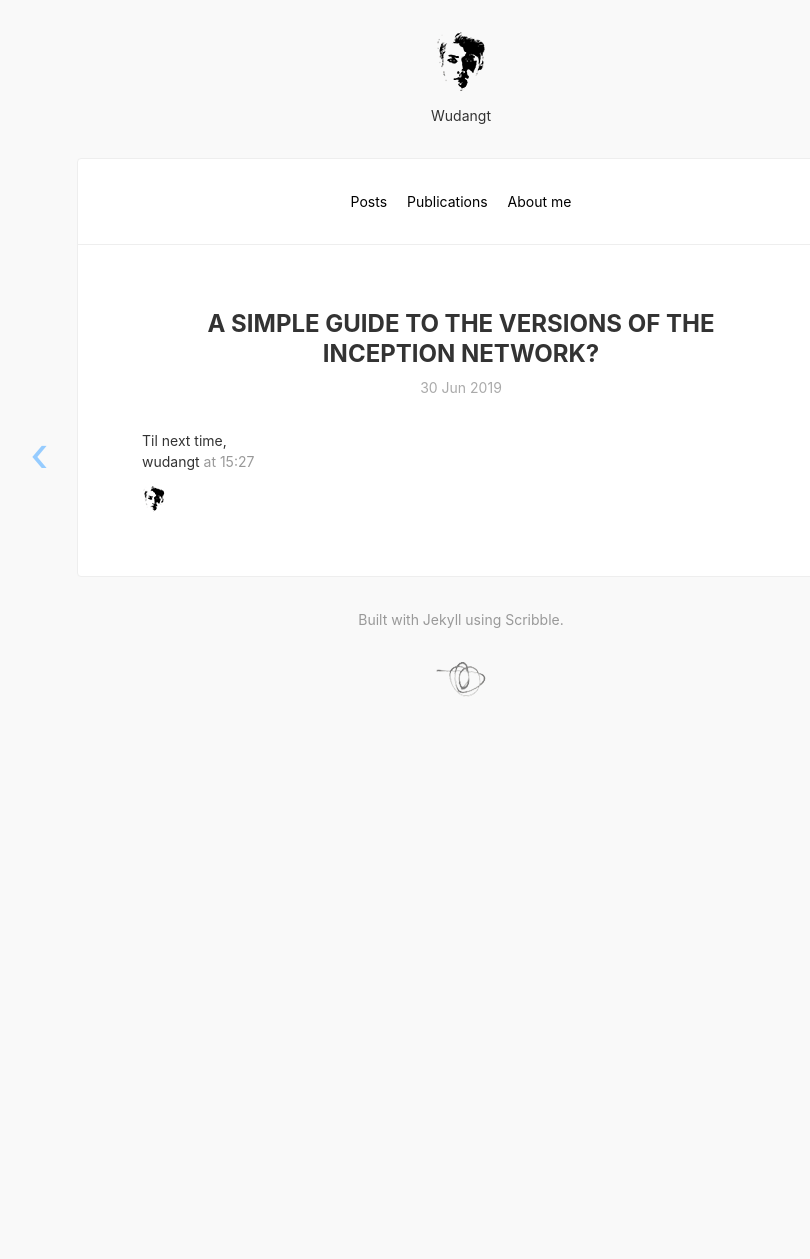
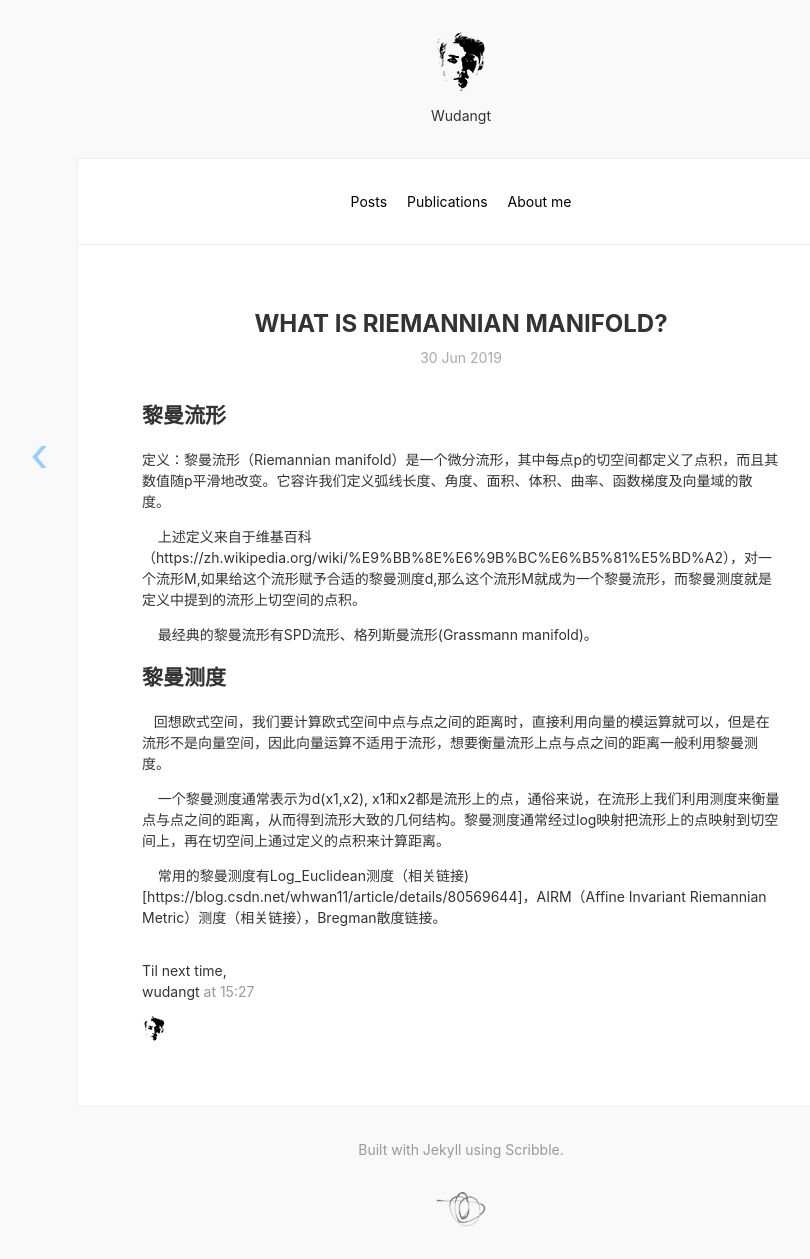
Before and after one commit to wudangt/wudangt.github.io, a Jekyll site: the page built from _posts/2019-06-30-what-is-Riemannian-Manifold.md, in a window 1280 px wide. Shown: the whole page, without its empty margins (179-989 px from the left). Built offline with Jekyll 4.4.1, drawn with Linux system fonts in a browser that asks for light colours; nearby versions of some CDN libraries; before the commit the page ends 900 px from its top, so only the background shows below that.

Commit message:
add post

```diff
--- a/_posts/2019-06-30-what-is-Riemannian-Manifold.md
+++ b/_posts/2019-06-30-what-is-Riemannian-Manifold.md
@@ -1,4 +1,17 @@
 ---
-title: A SIMPLE GUIDE TO THE VERSIONS OF THE INCEPTION NETWORK?
+title: WHAT IS RIEMANNIAN MANIFOLD?
 date: 2019-06-30 15:27:31
 ---
+## 黎曼流形
+
+定义：黎曼流形（Riemannian manifold）是一个微分流形，其中每点p的切空间都定义了点积，而且其数值随p平滑地改变。它容许我们定义弧线长度、角度、面积、体积、曲率、函数梯度及向量域的散度。
+
+    上述定义来自于维基百科（https://zh.wikipedia.org/wiki/%E9%BB%8E%E6%9B%BC%E6%B5%81%E5%BD%A2），对一个流形M,如果给这个流形赋予合适的黎曼测度d,那么这个流形M就成为一个黎曼流形，而黎曼测度就是定义中提到的流形上切空间的点积。
+
+    最经典的黎曼流形有SPD流形、格列斯曼流形(Grassmann manifold)。
+## 黎曼测度
+   回想欧式空间，我们要计算欧式空间中点与点之间的距离时，直接利用向量的模运算就可以，但是在流形不是向量空间，因此向量运算不适用于流形，想要衡量流形上点与点之间的距离一般利用黎曼测度。
+
+    一个黎曼测度通常表示为d(x1,x2), x1和x2都是流形上的点，通俗来说，在流形上我们利用测度来衡量点与点之间的距离，从而得到流形大致的几何结构。黎曼测度通常经过log映射把流形上的点映射到切空间上，再在切空间上通过定义的点积来计算距离。
+
+    常用的黎曼测度有Log_Euclidean测度（相关链接)[https://blog.csdn.net/whwan11/article/details/80569644]，AIRM（Affine Invariant Riemannian Metric）测度（相关链接），Bregman散度链接。
```
